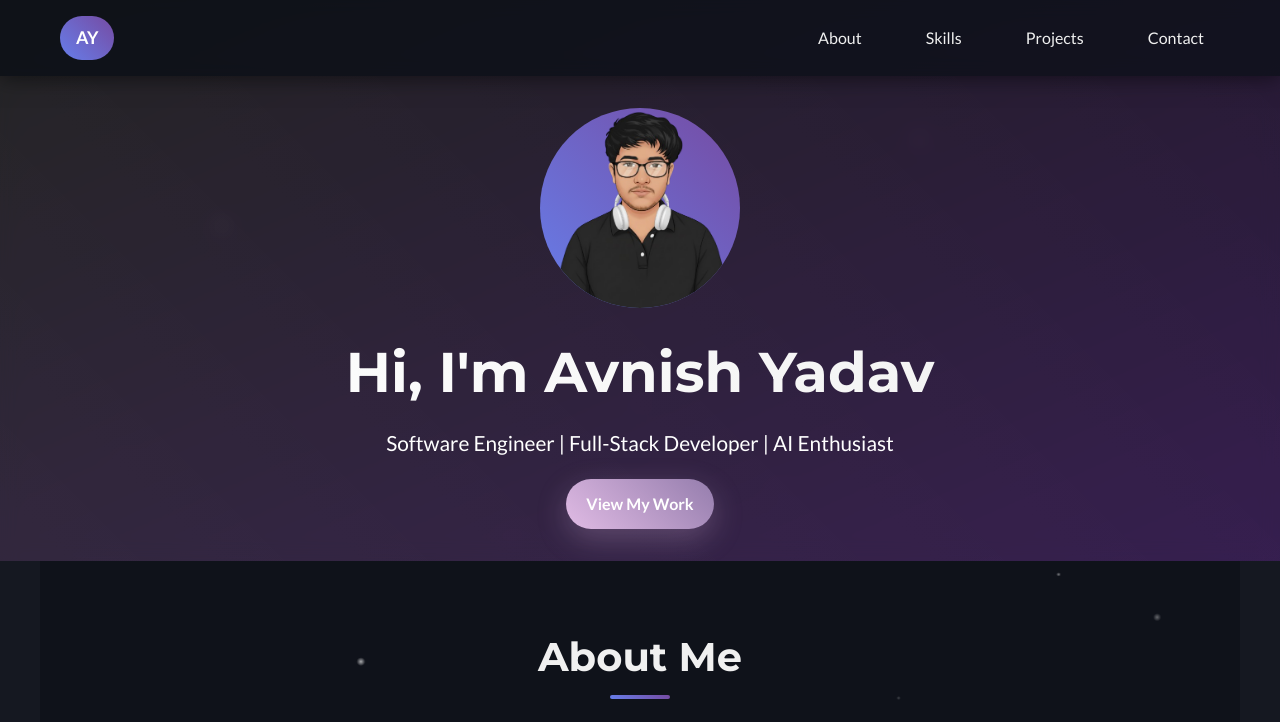
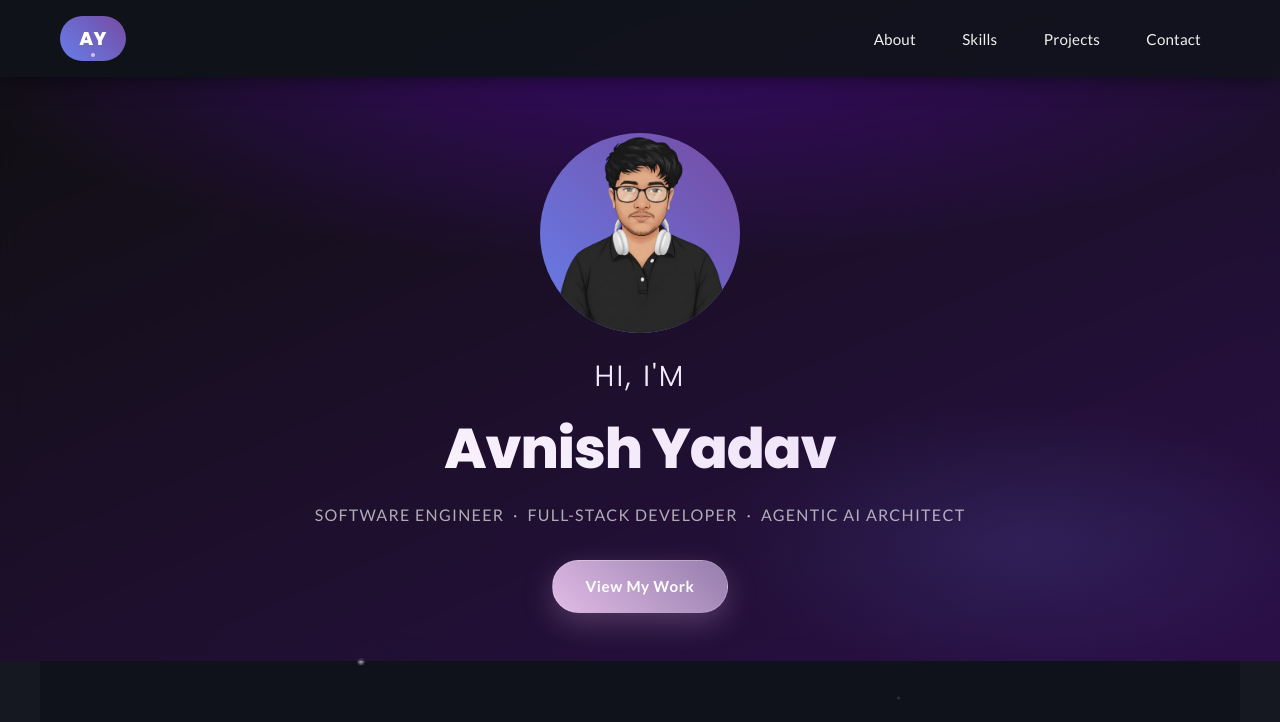
Before and after one commit to avnishy84/portfolio-website, a website: page index.html in a window 1280 px wide. Shown: the top 722 px of the page. Drawn offline with nearby package versions, Linux system fonts and the light colour scheme; animation ran at ten frames a second.

Commit message:
feat(header): redesign hero section with Poppins font and improved UI
- Add Poppins font (wght 300-800) to Google Fonts import
- Split hero h1 into greeting span + name with distinct visual weight
- hero-greeting: uppercase, light weight, soft gradient text
- hero-tagline: uppercase tracking, muted white, staggered fade-in
- Header background: radial mesh gradient overlay for depth
- CTA button: larger padding, border accent, scale+glow on hover
- Nav links: tighter gap, dot indicator for active state
- Brand 'AY': Poppins 800, accent color
- Fix typing effect to only animate the name text node (not the span)

```diff
--- a/css/style.css
+++ b/css/style.css
@@ -27,9 +27,9 @@ body {
 
 /* Header */
 header {
-    background: rgba(255, 255, 255, 0.1);
-    backdrop-filter: blur(10px);
-    padding: 2rem 0;
+    background: rgba(255, 255, 255, 0.04);
+    backdrop-filter: blur(12px);
+    padding: 3.5rem 0 3rem;
     text-align: center;
     color: white;
     position: relative;
@@ -43,25 +43,53 @@ header::before {
     left: 0;
     right: 0;
     bottom: 0;
-    background: linear-gradient(45deg, rgba(255, 255, 255, 0.1), rgba(255, 255, 255, 0.05));
+    background:
+        radial-gradient(ellipse 80% 60% at 50% -10%, rgba(126, 0, 255, 0.35) 0%, transparent 70%),
+        radial-gradient(ellipse 40% 40% at 80% 80%, rgba(102, 126, 234, 0.15) 0%, transparent 60%);
     z-index: -1;
 }
 
 header h1 {
+    font-family: 'Poppins', 'Montserrat', sans-serif;
     font-size: 3.5rem;
-    font-weight: 700;
+    font-weight: 800;
     margin-bottom: 0.5rem;
-    background: linear-gradient(45deg, #fff, #f0f0f0);
+    background: linear-gradient(45deg, #fff, #e8d5f5);
     -webkit-background-clip: text;
     -webkit-text-fill-color: transparent;
     background-clip: text;
     animation: fadeInUp 1s ease-out;
+    letter-spacing: -0.02em;
+}
+
+.hero-greeting {
+    font-size: 0.52em;
+    font-weight: 300;
+    letter-spacing: 0.08em;
+    display: block;
+    margin-bottom: 0.15em;
+    /* Override gradient fill with a softer color */
+    background: linear-gradient(45deg, rgba(255,255,255,0.6), rgba(232,213,245,0.5));
+    -webkit-background-clip: text;
+    -webkit-text-fill-color: transparent;
+    background-clip: text;
+    text-transform: uppercase;
 }
 
 header p {
     font-size: 1.3rem;
     opacity: 0.9;
     animation: fadeInUp 1s ease-out 0.2s both;
+}
+
+.hero-tagline {
+    font-size: 1rem;
+    font-weight: 400;
+    letter-spacing: 0.08em;
+    color: rgba(255, 255, 255, 0.65);
+    margin-bottom: 0.25rem;
+    animation: fadeInUp 1s ease-out 0.3s both;
+    text-transform: uppercase;
 }
 
 /* Navigation */
@@ -79,23 +107,53 @@ nav ul {
     list-style: none;
     display: flex;
     justify-content: center;
-    gap: 2rem;
+    gap: 0.5rem;
 }
 
 nav a {
     text-decoration: none;
     color: #333;
     font-weight: 500;
-    padding: 0.5rem 1rem;
+    padding: 0.5rem 1.2rem;
     border-radius: 25px;
     transition: all 0.3s ease;
     position: relative;
+    font-size: 0.95rem;
+    letter-spacing: 0.01em;
+}
+
+nav a::after {
+    content: '';
+    position: absolute;
+    bottom: 4px;
+    left: 50%;
+    transform: translateX(-50%) scaleX(0);
+    width: 4px;
+    height: 4px;
+    border-radius: 50%;
+    background: var(--color-accent);
+    transition: transform 0.2s ease, opacity 0.2s ease;
+    opacity: 0;
 }
 
 nav a:hover {
     background: linear-gradient(45deg, #667eea, #764ba2);
     color: white;
     transform: translateY(-2px);
+}
+
+nav a:hover::after {
+    opacity: 0;
+}
+
+nav a.active {
+    background: linear-gradient(45deg, var(--color-accent), var(--color-accent-2));
+    color: white;
+}
+
+nav a.active::after {
+    transform: translateX(-50%) scaleX(1);
+    opacity: 1;
 }
 
 /* Main Content */
@@ -528,9 +586,11 @@ h3 {
 
 .brand {
     text-decoration: none;
-    font-weight: 700;
-    color: var(--color-text);
-    font-size: 1.1rem;
+    font-weight: 800;
+    color: var(--color-accent);
+    font-size: 1.15rem;
+    font-family: 'Poppins', sans-serif;
+    letter-spacing: 0.02em;
 }
 
 .menu-toggle {
@@ -661,15 +721,19 @@ section h2 {
 
 /* Hero CTA */
 header .cta {
-    margin-top: 1.25rem;
+    margin-top: 1.75rem;
     display: inline-block;
     text-decoration: none;
     background: linear-gradient(45deg, var(--color-accent), var(--color-accent-2));
     color: #fff;
-    padding: 0.75rem 1.25rem;
+    padding: 0.85rem 2rem;
     border-radius: 999px;
     font-weight: 600;
-    transition: transform 0.2s ease, box-shadow 0.2s ease;
+    font-size: 0.95rem;
+    letter-spacing: 0.04em;
+    border: 1px solid rgba(255, 255, 255, 0.15);
+    transition: transform 0.2s ease, box-shadow 0.2s ease, background 0.2s ease;
+    animation: fadeInUp 1s ease-out 0.5s both;
 }
 
 header .cta:hover {
@@ -754,8 +818,8 @@ header .cta {
 }
 
 header .cta:hover {
-    transform: translateY(-2px);
-    box-shadow: 0 12px 36px rgba(255, 199, 44, 0.35);
+    transform: translateY(-3px) scale(1.05);
+    box-shadow: 0 14px 40px rgba(255, 199, 44, 0.4);
     background: linear-gradient(45deg, var(--color-accent), var(--hover-pop));
 }
 
--- a/index.html
+++ b/index.html
@@ -9,7 +9,7 @@
     <link rel="preconnect" href="https://fonts.googleapis.com">
     <link rel="preconnect" href="https://fonts.gstatic.com" crossorigin>
     <link
-        href="https://fonts.googleapis.com/css2?family=Inter:wght@300;400;500;600;700&family=Lato:wght@300;400;700&family=Montserrat:wght@600;700;800&display=swap"
+        href="https://fonts.googleapis.com/css2?family=Inter:wght@300;400;500;600;700&family=Lato:wght@300;400;700&family=Montserrat:wght@600;700;800&family=Poppins:wght@300;400;600;700;800&display=swap"
         rel="stylesheet">
     <link rel="stylesheet" href="https://cdnjs.cloudflare.com/ajax/libs/font-awesome/6.4.0/css/all.min.css">
     <script src="https://cdn.jsdelivr.net/npm/@emailjs/browser@4/dist/email.min.js"></script>
@@ -56,8 +56,8 @@
             <div class="hero-avatar">
                 <div class="profile-image" aria-hidden="true"><img src="./images/avnish-transparent.png"></div>
             </div>
-            <h1>Hi, I'm Avnish Yadav</h1>
-            <p>Software Engineer | Full-Stack Developer | AI Enthusiast</p>
+            <h1><span class="hero-greeting">Hi, I'm</span> Avnish Yadav</h1>
+            <p class="hero-tagline">Software Engineer &nbsp;·&nbsp; Full-Stack Developer &nbsp;·&nbsp; Agentic AI Architect</p>
             <a href="#projects" class="cta">View My Work</a>
         </div>
     </header>
--- a/js/app.js
+++ b/js/app.js
@@ -139,23 +139,27 @@ document.addEventListener('DOMContentLoaded', function() {
         });
     });
 
-    // Add typing effect to header
+    // Typing effect — only on the name part (after the greeting span)
     const headerTitle = document.querySelector('header h1');
     if (headerTitle) {
-        const text = headerTitle.textContent;
-        headerTitle.textContent = '';
-
-        let i = 0;
-        const typeWriter = () => {
-            if (i < text.length) {
-                headerTitle.textContent += text.charAt(i);
-                i++;
-                setTimeout(typeWriter, 100);
-            }
-        };
-
-        // Start typing effect after a short delay
-        setTimeout(typeWriter, 500);
+        const greeting = headerTitle.querySelector('.hero-greeting');
+        // Collect text nodes (the name part after the span)
+        const nameNode = Array.from(headerTitle.childNodes).find(
+            n => n.nodeType === Node.TEXT_NODE && n.textContent.trim()
+        );
+        if (nameNode) {
+            const fullName = nameNode.textContent;
+            nameNode.textContent = '';
+            let i = 0;
+            const typeWriter = () => {
+                if (i < fullName.length) {
+                    nameNode.textContent += fullName.charAt(i);
+                    i++;
+                    setTimeout(typeWriter, 80);
+                }
+            };
+            setTimeout(typeWriter, 600);
+        }
     }
 
     // Add scroll-to-top functionality
```
